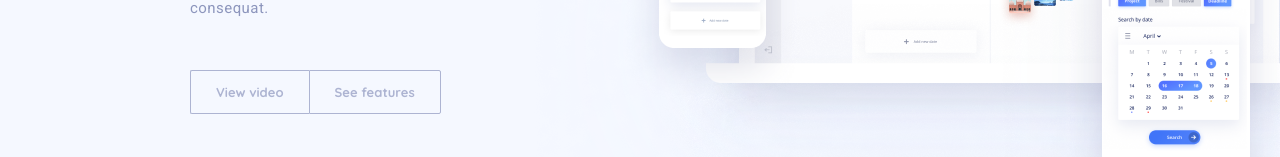
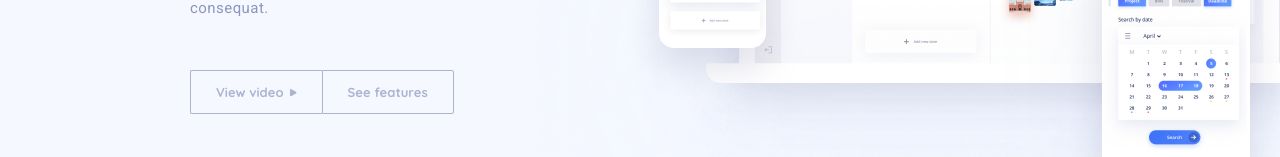
Before and after one commit to retromodernism/clean_simple_landing_page, a React (Create React App) app: page / in a window 1280 px wide. Shown: the part 1243-1400 px from the top of the page. Built offline with nearby package versions, Linux system fonts and the light colour scheme.

Commit message:
Добавил иконку в кнопку в блоке Plan and Manage

```diff
--- a/src/components/PlanAndManage/PlanAndManage.jsx
+++ b/src/components/PlanAndManage/PlanAndManage.jsx
@@ -1,6 +1,7 @@
 import "./PlanAndManage.scss";
 import bg from "./src/bg.png";
 import bg_shadow from "./src/bg-shadow.png";
+import { ReactComponent as Play_button } from "./src/video_button_after.svg";
 
 const PlanAndManage = () => {
   return (
@@ -18,7 +19,10 @@ const PlanAndManage = () => {
             oporteat. Eum an expetenda consequat.
           </p>
           <div className="plan_and_manage__info-buttons">
-            <button className="plan_and_manage__info-button">View video</button>
+            <button className="plan_and_manage__info-button">
+              View video
+              <Play_button className="plan_and_manage__info-button-play-icon" />
+            </button>
             <button className="plan_and_manage__info-button">
               See features
             </button>
--- a/src/components/PlanAndManage/PlanAndManage.scss
+++ b/src/components/PlanAndManage/PlanAndManage.scss
@@ -77,6 +77,14 @@
           &:hover {
             background: #4C85FF;
             color:#FFFFFF;
+            .plan_and_manage__info-button-play-icon {
+              fill: #FFFFFF;
+            }
+          }
+          .plan_and_manage__info-button-play-icon {
+            margin-left: 6px;
+            margin-top: 2px;
+            fill: #ADB4D2;
           }
         }
       }
```
Also changed, not shown: src/components/PlanAndManage/src/video_button_after.svg.
